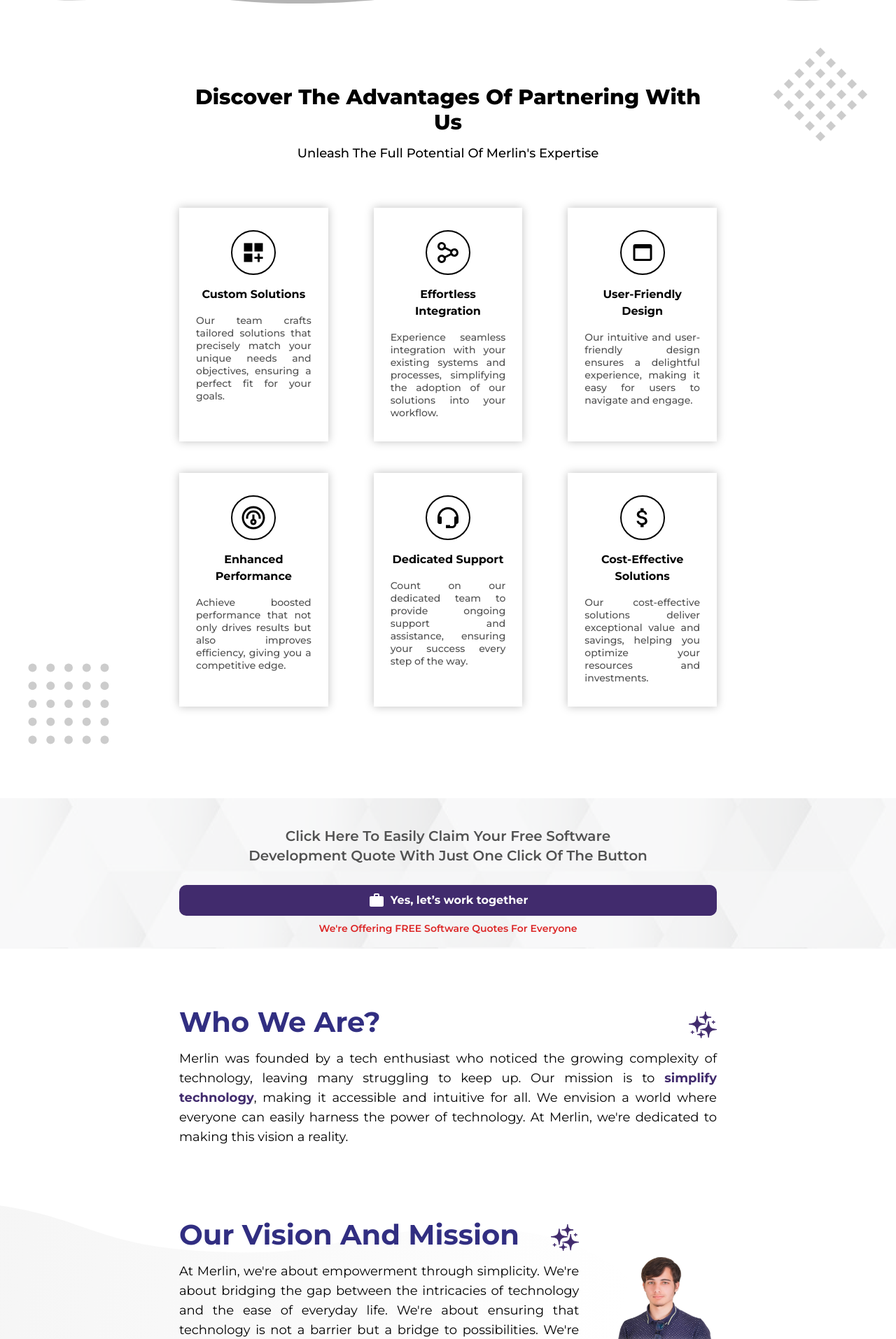
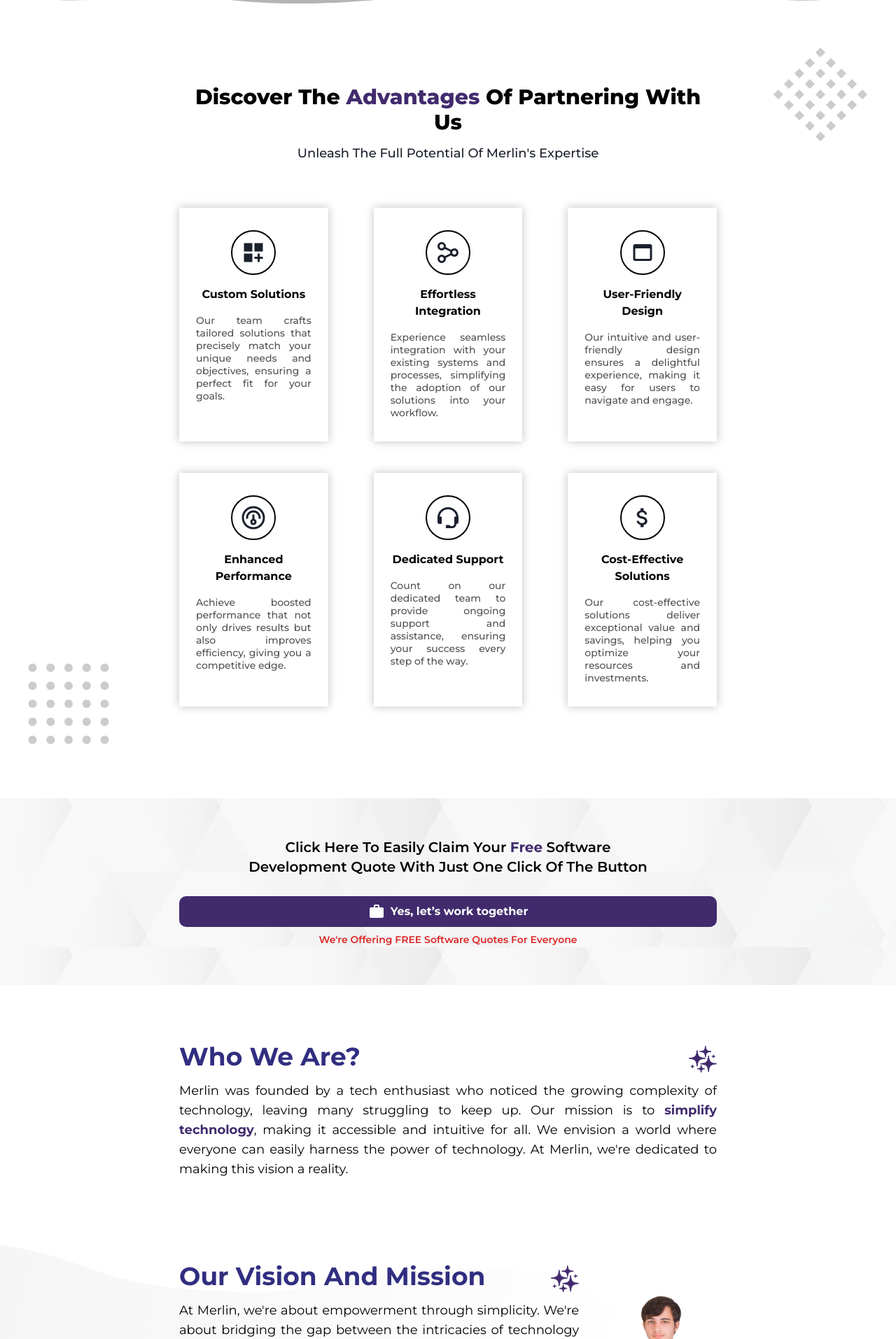
Before and after one commit to edersonff/Merlin-Tech, a Next.js app: page / in a window 1280 px wide. Shown: the part 966-2880 px from the top of the page at 70% size. Built offline with nearby package versions, Linux system fonts and the light colour scheme; a web font is replaced by a local one; what tailwindcss-3d would draw is missing.

Commit message:
fix: mobile check item responsive

```diff
--- a/src/Components/Geral/Section/Sparkle.tsx
+++ b/src/Components/Geral/Section/Sparkle.tsx
@@ -12,7 +12,7 @@ export default function SectionSparkle({
   return (
     <div className="w-full gap-4">
       <div className="flex justify-between">
-        <h2 className="text-center text-indigo-900 text-[40px] font-bold capitalize truncate mb-2">
+        <h2 className="text-center text-indigo-900 lg:text-[36px] md:text-[36px] text-[24px] font-bold capitalize truncate mb-2">
           {title}
         </h2>
 
@@ -25,7 +25,9 @@ export default function SectionSparkle({
           draggable={false}
         />
       </div>
-      <p className="text-justify text-black text-lg">{children}</p>
+      <p className="text-justify text-black lg:text-lg md:text-lg">
+        {children}
+      </p>
     </div>
   );
 }
--- a/src/Components/Home/Banner/Bottom/index.tsx
+++ b/src/Components/Home/Banner/Bottom/index.tsx
@@ -36,7 +36,7 @@ export default function BottomBanner() {
             <div className="gap-5 flex flex-col lg:w-[50%] lg:min-w-[550px] md:min-w-[550px] w-full text-black">
               <h2
                 className={
-                  "text-[40px] font-semibold capitalize leading-10 " +
+                  "lg:text-[38px] md:text-[38px] text-[24px] font-semibold capitalize leading-10 " +
                   montaguSlab.className
                 }
               >
--- a/src/Components/Home/Banner/Top/index.tsx
+++ b/src/Components/Home/Banner/Top/index.tsx
@@ -101,7 +101,9 @@ function CheckItemConfirm({ text }: { text: string }) {
   return (
     <div className="flex items-center gap-3">
       <BsFillCheckCircleFill className="text-[#9d6cff] text-xl" />
-      <p className="text-white font-semibold leading-6">{text}</p>
+      <p className="text-white font-semibold leading-6 lg:text-base md:text-base text-sm text-left">
+        {text}
+      </p>
     </div>
   );
 }
--- a/src/Components/Home/Banner/Wide/index.tsx
+++ b/src/Components/Home/Banner/Wide/index.tsx
@@ -10,11 +10,12 @@ export default function WideBanner() {
       style={{
         backgroundImage: "url('/images/banner/grid-bg.png')",
       }}
-      className="w-full pb-5 pt-10 center content-px"
+      className="w-full pb-14 pt-14 center content-px"
     >
       <div className="content text-center font-semibold capitalize">
-        <h2 className="text-neutral-600 lg:text-xl text-lg leading-7 mb-7">
-          Click Here to Easily Claim Your Free Software <br />
+        <h2 className="lg:text-xl text-lg leading-7 mb-7 text-black">
+          Click Here to Easily Claim Your{" "}
+          <span className="text-primary font-bold">Free</span> Software <br />
           Development Quote with Just One Click of the Button
         </h2>
         <div className="flex flex-col gap-[10px]">
--- a/src/Components/Home/Card/Benefits/index.tsx
+++ b/src/Components/Home/Card/Benefits/index.tsx
@@ -12,9 +12,10 @@ import Image from "next/image";
 export default function BannerBenefits() {
   return (
     <div className="center w-full py-14 relative">
-      <div className="text-center capitalize text-black content content-px">
-        <h2 className="lg:text-3xl text-2xl font-extrabold lg:mb-3 mb-5">
-          Discover the Advantages of Partnering with Us
+      <div className="text-center capitalize content content-px">
+        <h2 className="lg:text-3xl text-2xl text-black font-extrabold lg:mb-3 mb-5">
+          Discover the <span className="text-primary">Advantages</span> of
+          Partnering with Us
         </h2>
         <p className="text-lg font-medium capitalize">
           Unleash the Full Potential of Merlin&apos;s Expertise
--- a/src/Components/Home/FrequentlyQuestions/index.tsx
+++ b/src/Components/Home/FrequentlyQuestions/index.tsx
@@ -15,10 +15,10 @@ import { useContact } from "@/store/contact";
 export default function FrequentlyAskedQuestionHome() {
   const { open } = useContact();
   return (
-    <div className="center py-20 content-px">
+    <div className="center py-24 content-px">
       <div className="content">
         <div className="pb-10 text-center">
-          <h2 className="mb-5 text-4xl font-semibold">
+          <h2 className="mb-5 text-[34px] font-semibold">
             Frequently Asked Questions (FAQ)
           </h2>
           <p className="text-lg">
--- a/src/Components/Home/OurCompany/index.tsx
+++ b/src/Components/Home/OurCompany/index.tsx
@@ -6,7 +6,7 @@ import React from "react";
 export default function OurCompany() {
   return (
     <div className="center content-px relative pb-16 py-5">
-      <div className="content relative z-10 flex flex-col gap-y-24">
+      <div className="content relative z-10 flex flex-col gap-y-28">
         <SectionSparkle title="Who we are?">
           Merlin was founded by a tech enthusiast who noticed the growing
           complexity of technology, leaving many struggling to keep up. Our
```
